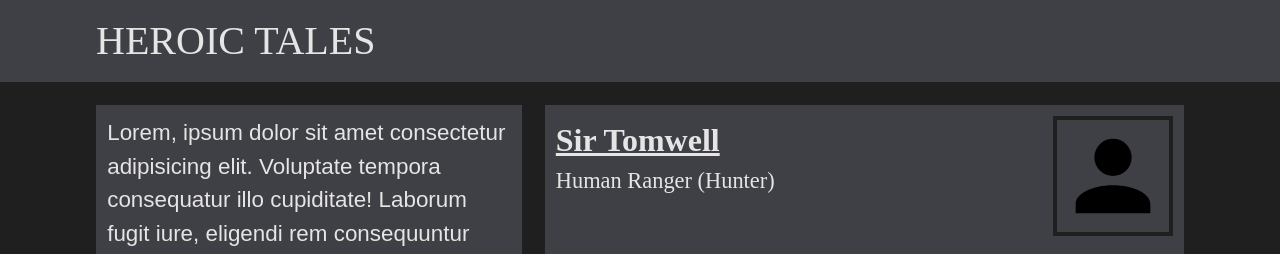
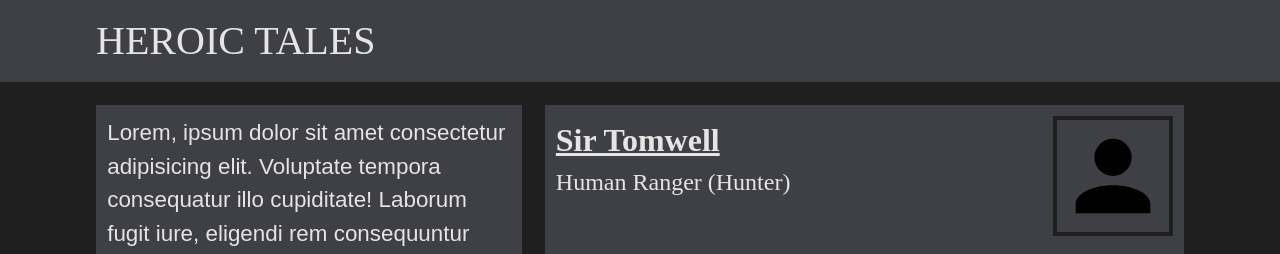
Before and after one commit to gemini-mastiff/heroic-tales-app, a React (Vite) app: page / in a window 1280 px wide. Shown: the top 254 px of the page. Built offline with nearby package versions, Linux system fonts and the light colour scheme; a web font is replaced by a local one.

Commit message:
fix: change CharRole font-size from 1.5 to 1.5rem

```diff
--- a/src/components/CharSheet.jsx
+++ b/src/components/CharSheet.jsx
@@ -28,7 +28,7 @@ const CharName = styled.h2`
 
 const CharRole = styled.p`
   font-family: "Spectral SC", serif;
-  font-size: 1.5;
+  font-size: 1.5rem;
 `;
 
 const CharImg = styled.img`
```
